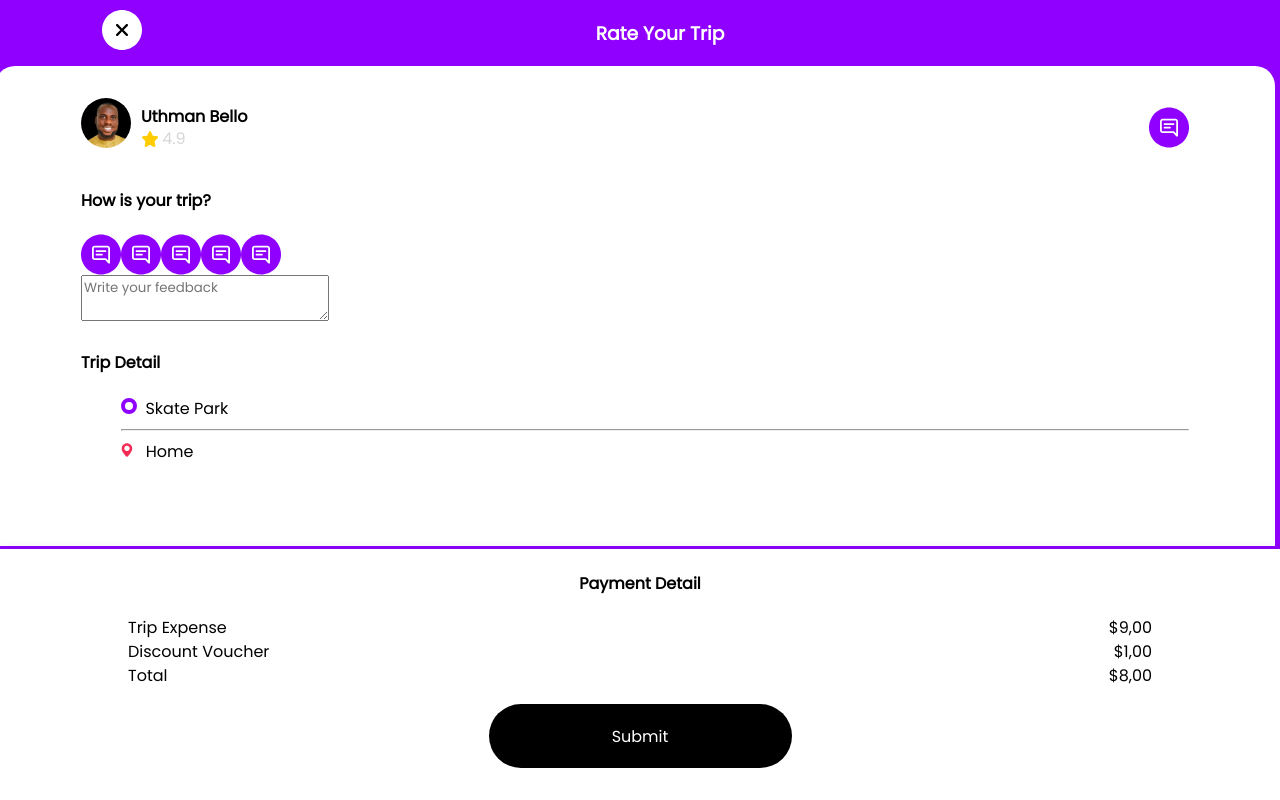
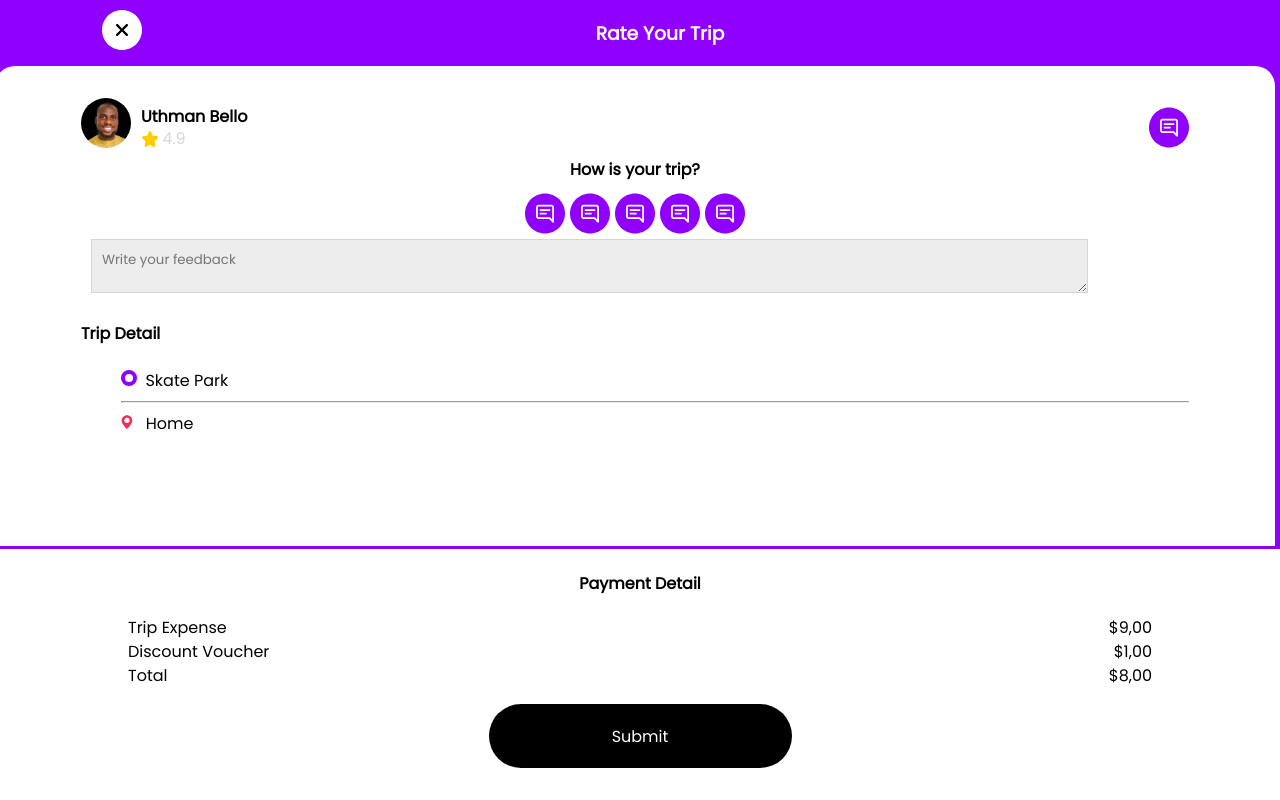
Before and after one commit to Uthmanbello/taxi-app, a plain HTML site: page rating.html in a window 1280 px wide. Drawn offline with Linux system fonts and the light colour scheme.

Commit message:
Style textarea

```diff
--- a/rating.html
+++ b/rating.html
@@ -33,15 +33,15 @@
         </div>
 
         <div>
-          <h4>How is your trip?</h4>
-          <div class="row">
+          <h4 class="trip-enquiry">How is your trip?</h4>
+          <div class="row stars">
             <img src="images/Group 90.svg">
             <img src="images/Group 90.svg">
             <img src="images/Group 90.svg">
             <img src="images/Group 90.svg">
             <img src="images/Group 90.svg">
           </div>
-          <textarea placeholder="Write your feedback"></textarea>
+          <textarea placeholder="Write your feedback" class="text"></textarea>
         </div>
 
         <div>
--- a/styles.css
+++ b/styles.css
@@ -328,8 +328,33 @@ star-rating {
   color: #d6d6d6;
 }
 
+.trip-enquiry {
+  text-align: center;
+  margin-top: -10px;
+}
+
+.stars {
+  align-items: center;
+  justify-content: center;
+  margin-top: -10px;
+  gap: 5px;
+}
+
+.text {
+  margin-top: 5px;
+  width: 90%;
+  margin-left: 10px;
+  margin-right: 10px;
+  padding-left: 10px;
+  padding-top: 10px;
+  border: 1px solid #d6d6d6;
+  background-color: #EDEDED;
+}
+
 payment-detail {
   text-align: justify;
+  margin-bottom: -40px;
+  margin-top: -40px;
 }
 
 .payment-info div {
```
